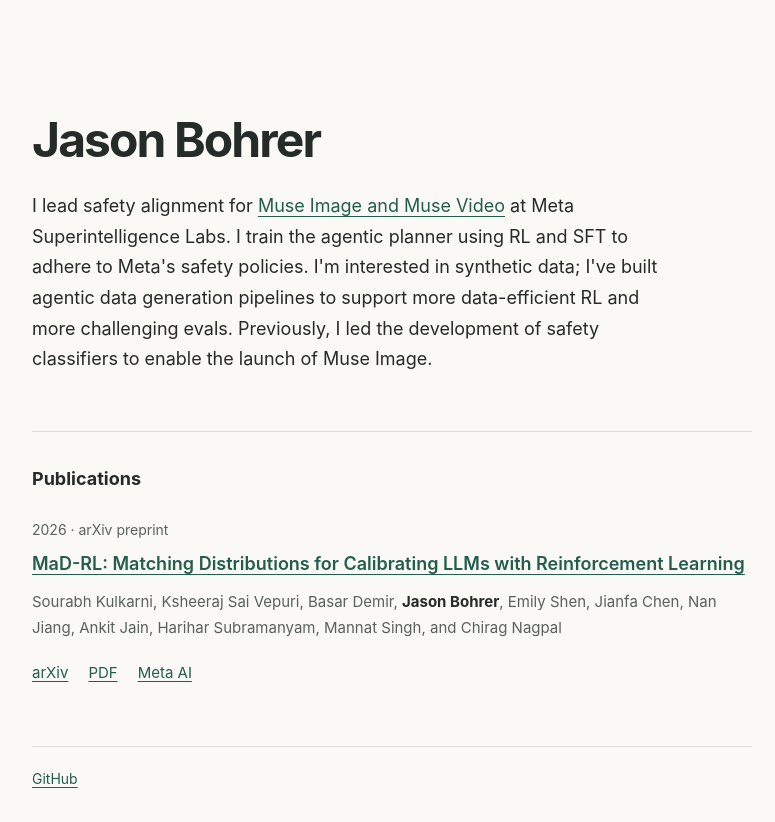
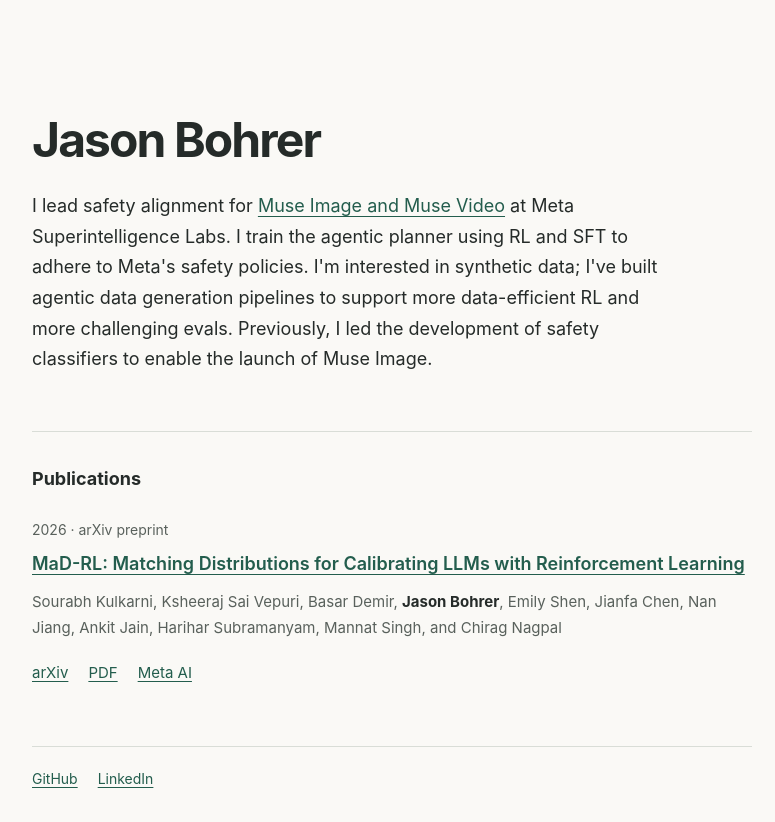
Before and after one commit to jnbrex/jnbrex.github.io, a plain HTML site: page index.html in a window 1280 px wide. Shown: the whole page, without its empty margins (248-1023 px from the left). Drawn offline with Linux system fonts and the light colour scheme.

Commit message:
add pic and linkedin

```diff
--- a/index.html
+++ b/index.html
@@ -43,6 +43,7 @@
 
       <footer>
         <a href="https://github.com/jnbrex">GitHub</a>
+        <a href="https://www.linkedin.com/in/jason-bohrer/">LinkedIn</a>
       </footer>
     </main>
   </body>
--- a/styles.css
+++ b/styles.css
@@ -111,6 +111,9 @@
 }
 
 footer {
+  display: flex;
+  flex-wrap: wrap;
+  gap: 0.5rem 1.25rem;
   margin-top: 3.5rem;
   padding-top: 1.25rem;
   border-top: 1px solid #d9ddd7;
```
